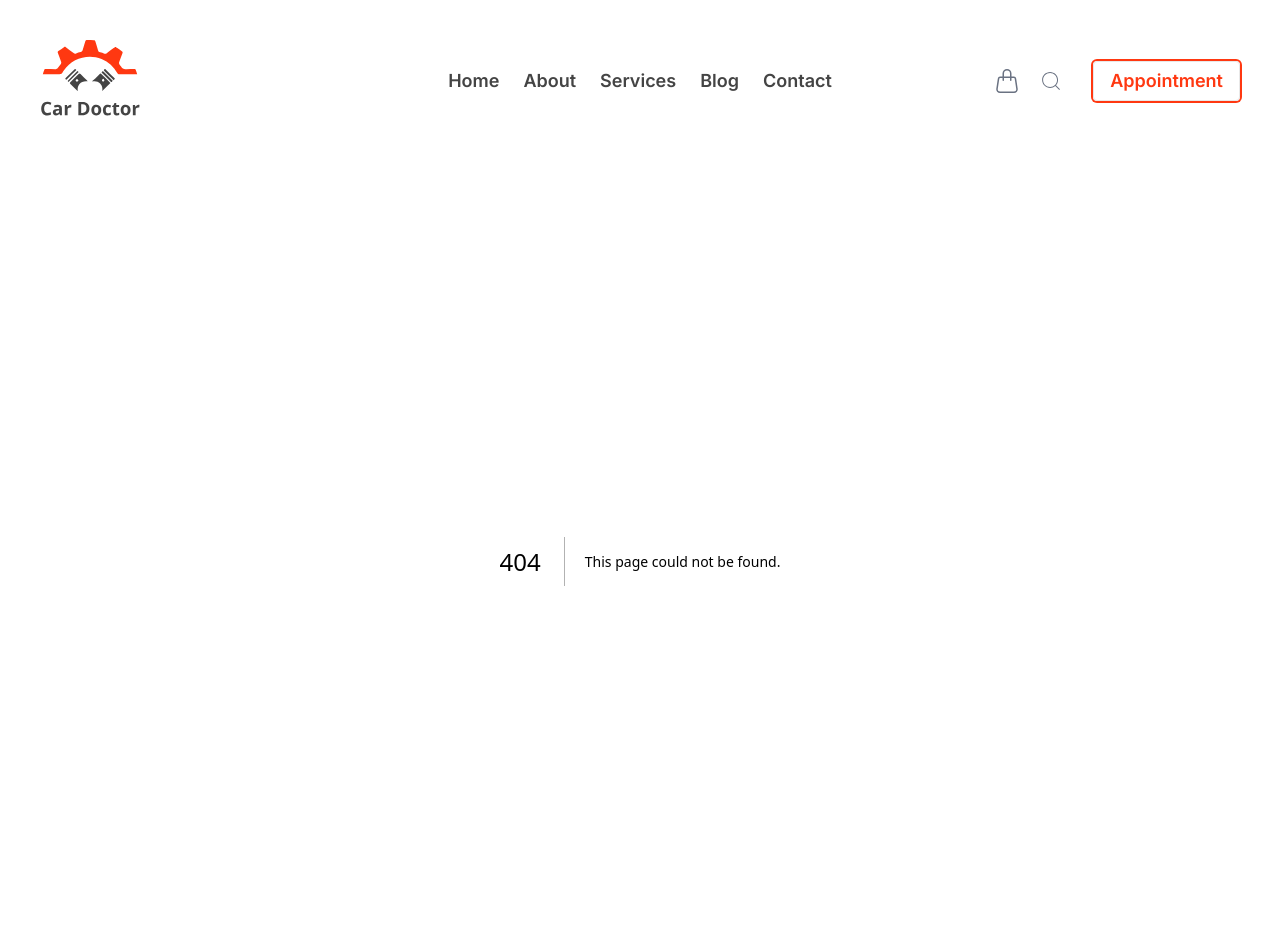
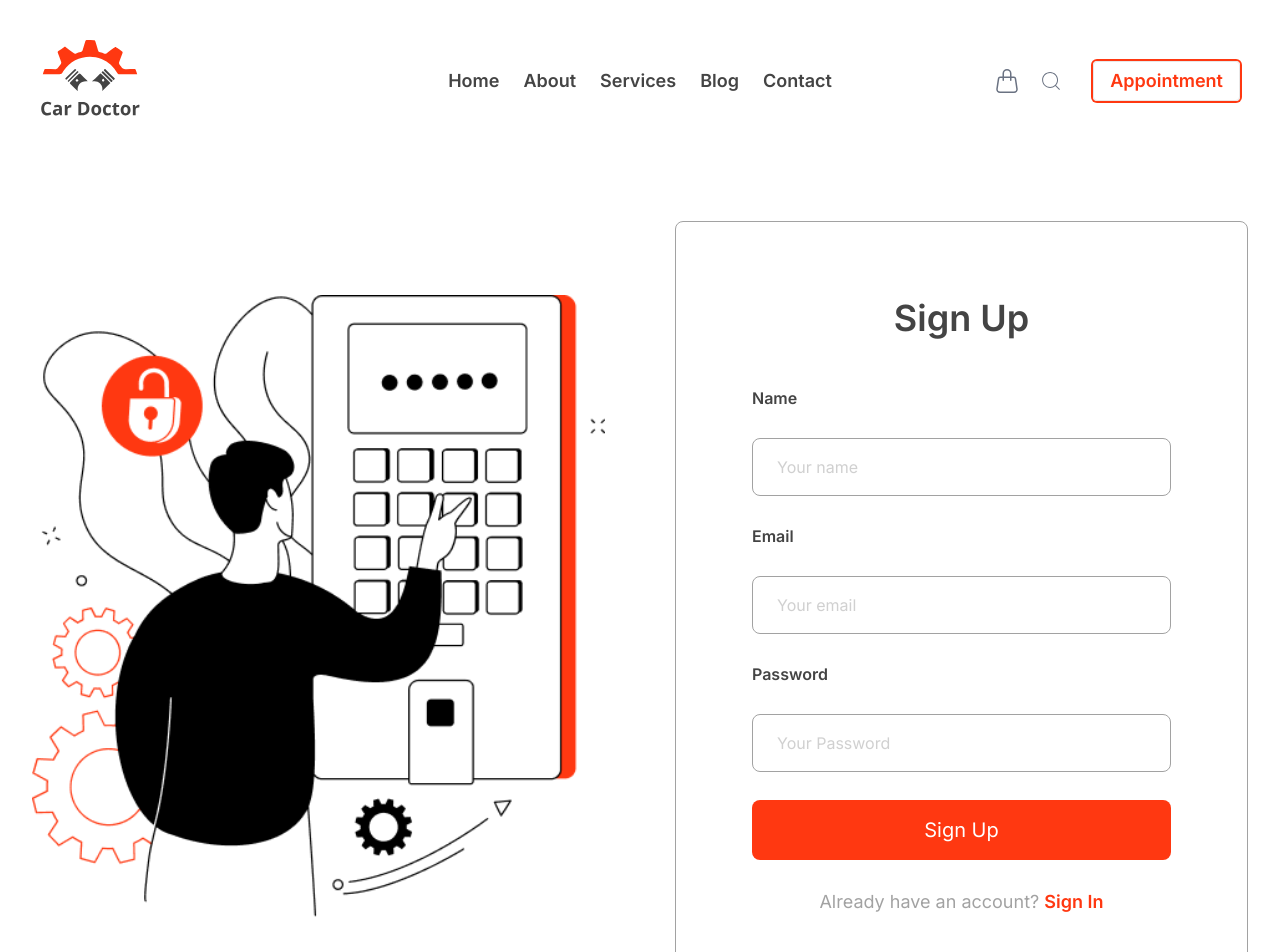
Before and after one commit to sourav136/car-doctor, a Next.js app: page /register in a window 1280 px wide. Before the commit this address had no page. Shown: the top 952 px of the page. Built offline with nearby package versions, Linux system fonts and the light colour scheme.

Commit message:
finished buuilding logic and ui for registration of a user

```diff
--- /dev/null
+++ b/app/api/register/route.js
@@ -0,0 +1,15 @@
+import clientPromise from "@/lib/mongodb";
+
+export async function POST(req){
+    const body = await req.json();
+    const client = await clientPromise;
+    const db = client.db("carDoctor");
+    const user = {
+        name: body.name,
+        email: body.email,
+        password: body.password,
+        role: "user"
+    }
+    await db.collection("users").insertOne(user);
+    return Response.json({message:"User created successfully"})
+}
--- /dev/null
+++ b/app/components/RegisterForm.jsx
@@ -0,0 +1,75 @@
+"use client";
+import React, { useState } from "react";
+
+const RegisterForm = () => {
+  const [loading, setLoading] = useState(false);
+  const handleSubmit = async (e) => {
+    e.preventDefault();
+    setLoading(true);
+
+    const user = {
+      email: e.target.email.value,
+      password: e.target.password.value,
+      name: e.target.name.value
+    };
+
+    const res = await fetch("/api/register", {
+        method: "POST",
+        body: JSON.stringify(user)
+    })
+
+    if (res.ok) {
+      alert("Registration successful");
+      e.target.reset();
+    } else {
+      alert("Registration failed");
+    }
+    setLoading(false);
+  };
+  return (
+    <form className="flex flex-col gap-7" onSubmit={handleSubmit}>
+      <label htmlFor="name" className="text-light-dark font-semibold">
+        Name
+      </label>
+      <input
+        className="w-full rounded-lg px-6 py-4 text-form border border-form"
+        type="text"
+        name="name"
+        id="name"
+        placeholder="Your name"
+      />
+      <label htmlFor="email" className="text-light-dark font-semibold">
+        Email
+      </label>
+      <input
+        className="w-full rounded-lg px-6 py-4 text-form border border-form"
+        type="email"
+        name="email"
+        id="email"
+        placeholder="Your email"
+      />
+      <label htmlFor="password" className="text-light-dark font-semibold">
+        Password
+      </label>
+      <input
+        className="w-full rounded-lg px-6 py-4 text-form border border-form"
+        type="password"
+        name="password"
+        id="password"
+        placeholder="Your Password"
+      />
+      <button
+        className="rounded-lg bg-primary py-4 text-white text-xl hover:border-2 hover:border-primary hover:bg-transparent hover:text-primary transition cursor-pointer"
+        type="submit"
+      >
+        {loading ? (
+          <span className="loading loading-dots loading-xl"></span>
+        ) : (
+          "Sign Up"
+        )}
+      </button>
+    </form>
+  );
+};
+
+export default RegisterForm;
--- /dev/null
+++ b/app/register/page.jsx
@@ -0,0 +1,20 @@
+import React from 'react';
+import RegisterForm from '../components/RegisterForm';
+import Link from 'next/link';
+
+const register = () => {
+    return (
+        <section className='grid grid-cols-1 md:grid-cols-2 gap-17.5 mt-10 md:mt-15'>
+            <div className='flex items-center order-2 md:order-1'>
+                <img className='w-full' src="/assets/images/auth.png" alt="authentication banner" />
+            </div>
+            <div className='flex flex-col gap-7 p-10 md:p-12 lg:p-19 rounded-lg border border-form order-1 md:order-2'>
+                <h1 className='font-semibold text-4xl text-light-dark text-center mb-5'>Sign Up</h1>
+                <RegisterForm/>
+                <p className='text-lg text-form text-center'>Already have an account? <Link href="/login" className='text-primary font-semibold'>Sign In</Link></p>
+            </div>
+        </section>
+    );
+};
+
+export default register;
```
